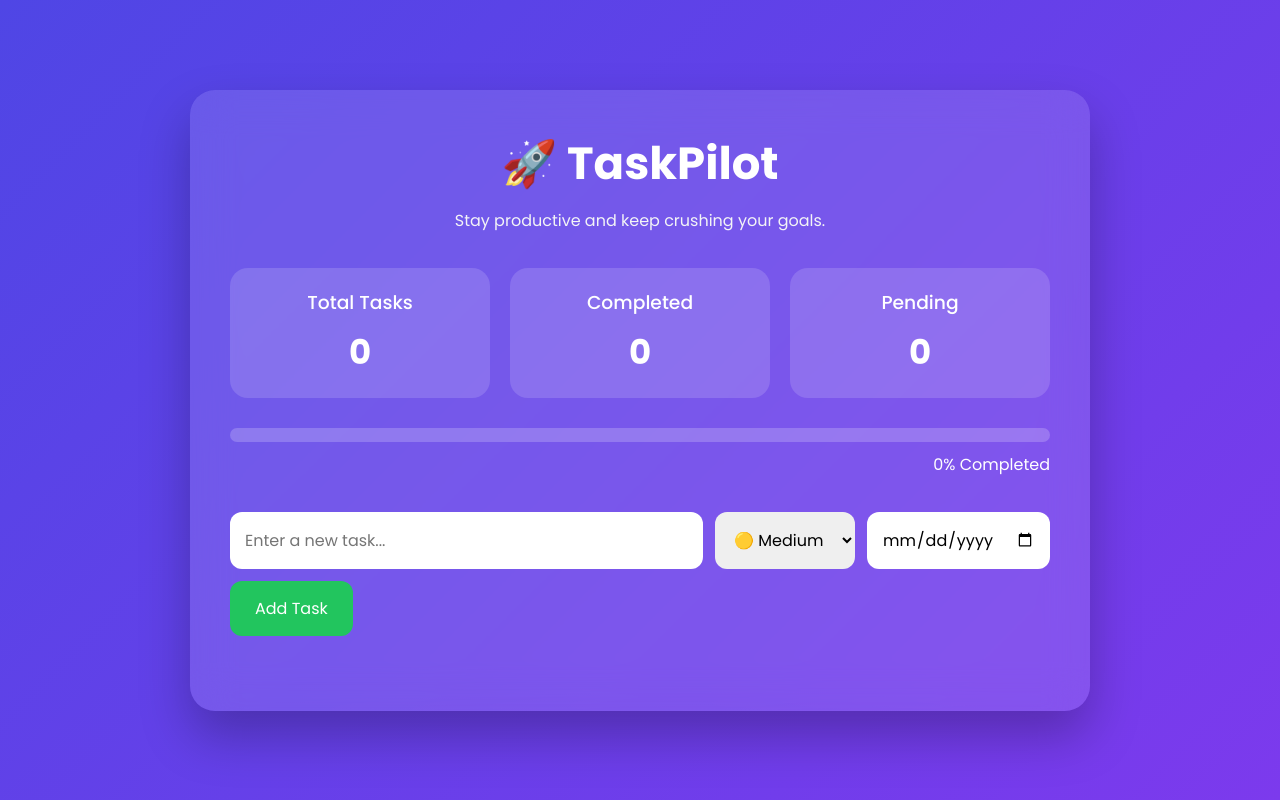
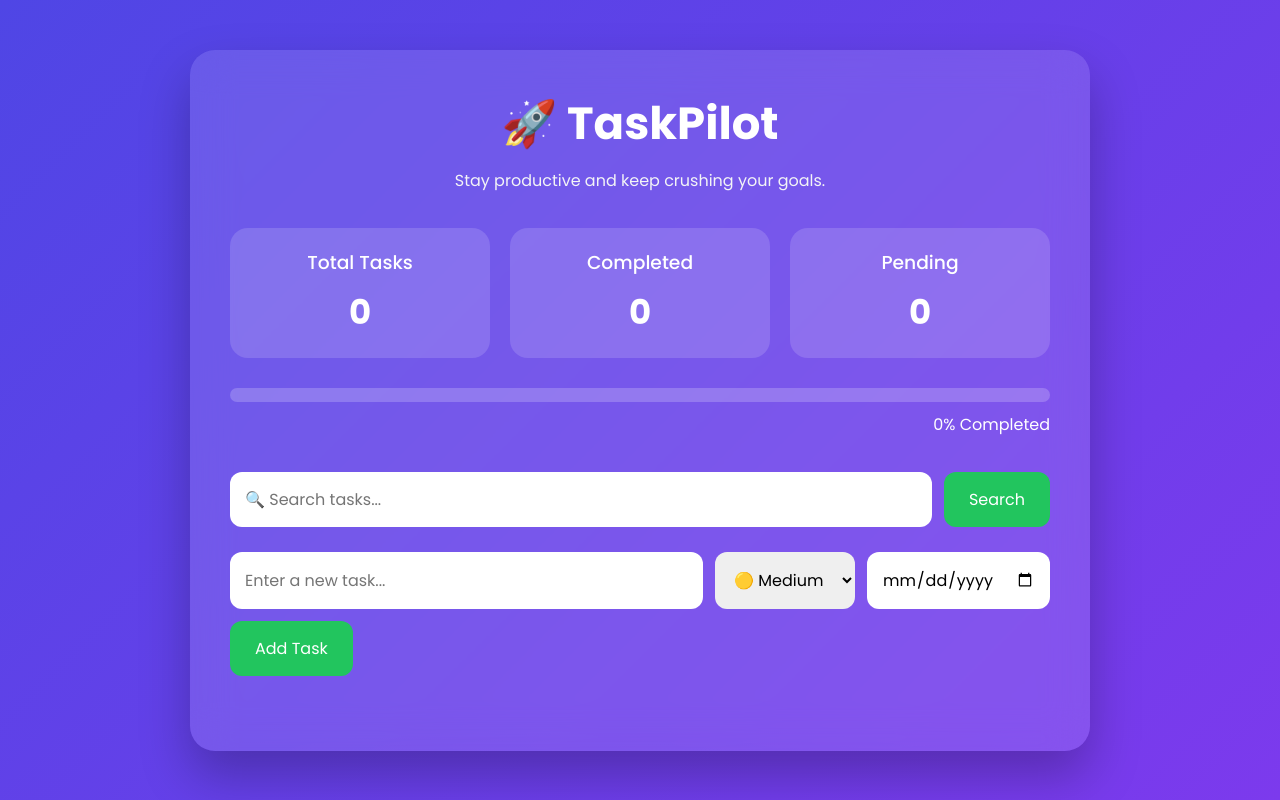
Before and after one commit to adleraf/taskpilot, a Flask app: page / in a window 1280 px wide. Run offline with Flask 3, Linux system fonts and the light colour scheme; data that the repository does not hold is empty.

Commit message:
added a search bar to the dashboard

```diff
--- a/app.py
+++ b/app.py
@@ -3,11 +3,16 @@ from flask_sqlalchemy import SQLAlchemy
 
 app = Flask(__name__)
 
+# Database Configuration
 app.config["SQLALCHEMY_DATABASE_URI"] = "sqlite:///tasks.db"
 app.config["SQLALCHEMY_TRACK_MODIFICATIONS"] = False
 
 db = SQLAlchemy(app)
 
+
+# ==========================
+# Database Model
+# ==========================
 
 class Task(db.Model):
     id = db.Column(db.Integer, primary_key=True)
@@ -21,20 +26,24 @@ with app.app_context():
     db.create_all()
 
 
+
+
 @app.route("/", methods=["GET", "POST"])
 def home():
+
 
     if request.method == "POST":
 
         title = request.form["task"]
         priority = request.form["priority"]
+        due_date = request.form["due_date"]
 
         if title.strip():
 
             new_task = Task(
                 title=title,
                 priority=priority,
-                due_date = request.form["due_date"]
+                due_date=due_date
             )
 
             db.session.add(new_task)
@@ -42,7 +51,16 @@ def home():
 
         return redirect("/")
 
-    tasks = Task.query.all()
+
+    search = request.args.get("search")
+
+    if search:
+        tasks = Task.query.filter(
+            Task.title.ilike(f"%{search}%")
+        ).all()
+    else:
+        tasks = Task.query.all()
+
 
     total_tasks = len(tasks)
     completed_tasks = len([task for task in tasks if task.completed])
@@ -63,6 +81,8 @@ def home():
     )
 
 
+
+
 @app.route("/toggle/<int:id>")
 def toggle(id):
 
@@ -73,6 +93,7 @@ def toggle(id):
     db.session.commit()
 
     return redirect("/")
+
 
 
 @app.route("/edit/<int:id>", methods=["GET", "POST"])
@@ -91,6 +112,7 @@ def edit(id):
     return render_template("edit.html", task=task)
 
 
+
 @app.route("/delete/<int:id>")
 def delete(id):
 
--- a/static/style.css
+++ b/static/style.css
@@ -380,3 +380,33 @@ li:hover{
     }
 
 }
+.search-form{
+
+    margin-bottom:25px;
+
+    display:flex;
+
+    gap:12px;
+
+}
+
+.search-form input{
+
+    flex:1;
+
+}
+.search-form{
+
+    margin-bottom:25px;
+
+    display:flex;
+
+    gap:12px;
+
+}
+
+.search-form input{
+
+    flex:1;
+
+}
--- a/templates/index.html
+++ b/templates/index.html
@@ -67,6 +67,20 @@
     </div>
 
     <!-- Add Task -->
+<form method="GET" class="search-form">
+
+    <input
+        type="text"
+        name="search"
+        placeholder="🔍 Search tasks..."
+        value="{{ request.args.get('search', '') }}"
+    >
+
+    <button type="submit">
+        Search
+    </button>
+
+</form>
 
     <form method="POST">
 
```
